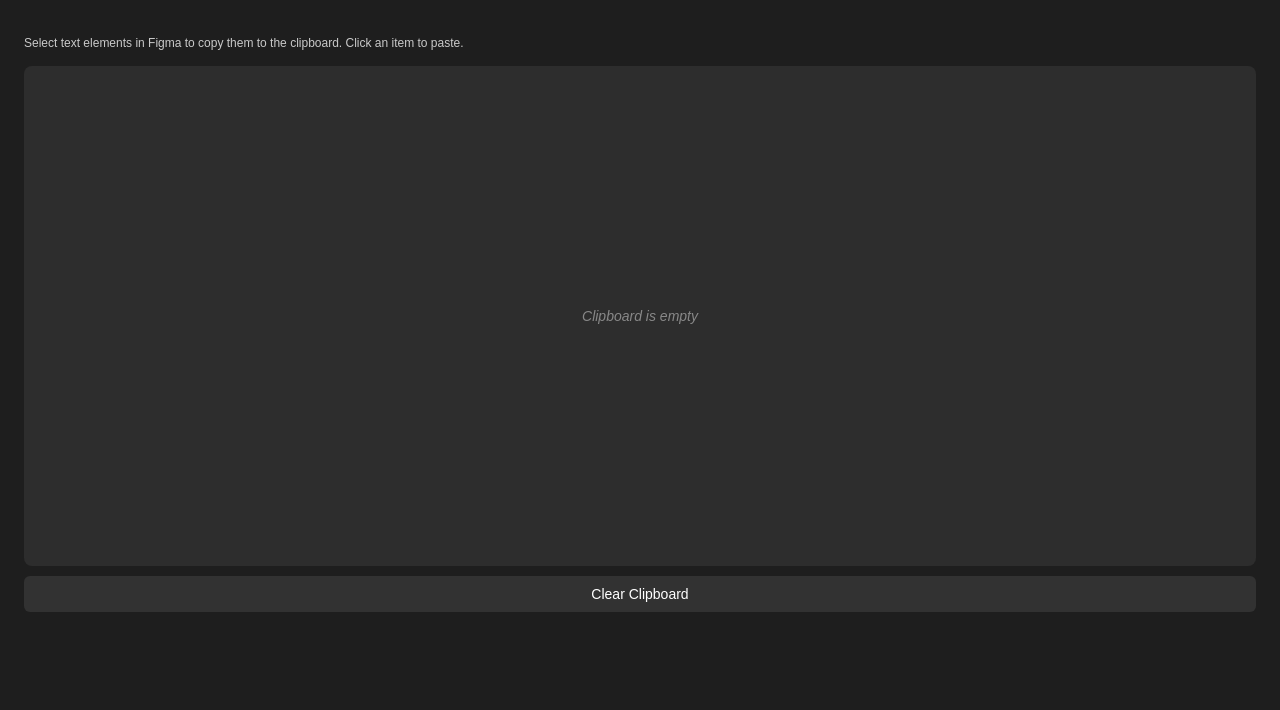
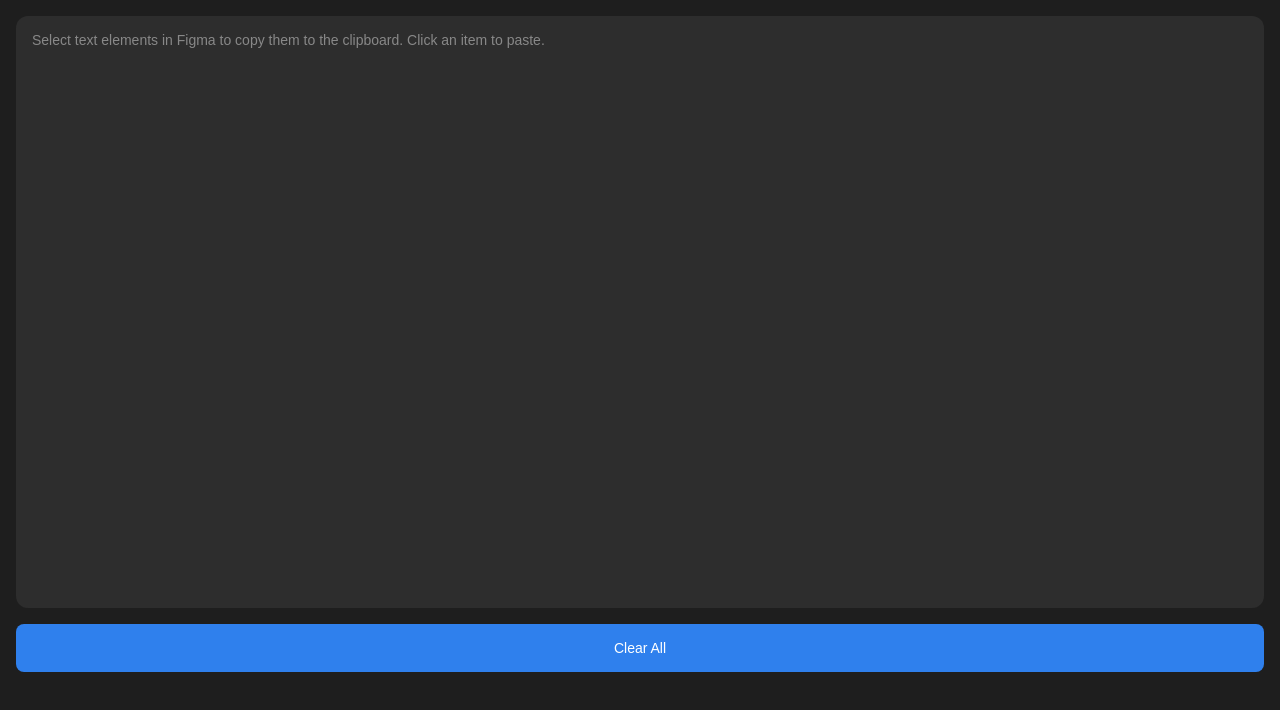
Before and after one commit to Olivesimeon/Multiclip, a website: page ui.html in a window 1280 px wide. Drawn offline with Linux system fonts and the light colour scheme.

Commit message:
UI changes

```diff
--- a/ui.html
+++ b/ui.html
@@ -10,7 +10,7 @@
       color: #FFFFFF; /* Light text */
       font-family: Arial, sans-serif;
       font-size: 14px;
-      padding: 16px;
+      padding: 8px;
       text-align: center;
     }
 
@@ -24,22 +24,21 @@
 
     #clipboard-container {
       background-color: #2D2D2D;
-      border-radius: 8px;
-      padding: 10px;
-      max-height: 60vh;
-      min-height: 60vh; /* Ensure a fixed height */
+      border-radius: 12px;
+      padding: 16px;
+      max-height: 70vh;
+      min-height: 70vh; /* Ensure a fixed height */
       overflow-y: auto;
       text-align: left;
       font-size: 14px;
-      display: flex;
+      display: flexbox;
       flex-direction: column;
-      justify-content: center; /* Center content when empty */
-      align-items: center;
+      justify-content: top; /* Center content when empty */
+      align-items: top;
     }
 
     .clipboard-item {
       padding: 6px;
-      border-bottom: 1px solid #444;
       font-size: 14px;
       white-space: nowrap;
       overflow: hidden;
@@ -53,7 +52,8 @@
       white-space: normal;
       background-color: #3A3A3A;
       padding: 6px;
-      border-radius: 4px;
+      border: 1px solid #3e3e3e;
+      border-radius: 8px;
       position: relative;
       z-index: 10;
     }
@@ -61,35 +61,38 @@
     .empty-placeholder {
       color: #888;
       font-size: 14px;
-      font-style: italic;
-      text-align: center;
+      font-style: normal;
+      text-align: left;
     }
 
     button {
-      background-color: #323232;
+      background-color: #2F80ED;
       color: white;
       border: none;
-      padding: 10px 16px;
-      border-radius: 6px;
+      padding: 16px 16px;
+      border-radius: 8px;
       cursor: pointer;
-      margin-top: 10px;
+      margin-top: 16px;
       font-size: 14px;
       width: 100%;
     }
 
     button:hover {
-      background-color: #5A6268;
+      background-color: #054ead;
     }
   </style>
 </head>
-<body>
-  <p>Select text elements in Figma to copy them to the clipboard. Click an item to paste.</p>
+<body></body>
   <div id="clipboard-container">
-    <span id="emptyMessage" class="empty-placeholder">Clipboard is empty</span>
+    <span id="emptyMessage" class="empty-placeholder">Select text elements in Figma to copy them to the clipboard. Click an item to paste.</span>
   </div>
-  <button id="clearClipboard">Clear Clipboard</button>
+  <button id="clearClipboard">Clear All</button>
 
   <script>
+    function pasteToFigma(content) {
+      parent.postMessage({ pluginMessage: { type: 'paste-text', content } }, '*');
+    }
+
     window.onmessage = (event) => {
       const message = event.data.pluginMessage;
       const container = document.getElementById('clipboard-container');
@@ -102,14 +105,14 @@
                 ${item.length > 100 ? item.substring(0, 100) + '...' : item}
               </div>`
             ).join('')
-          : '<span id="emptyMessage" class="empty-placeholder">Clipboard is empty</span>';
+          : '<span id="emptyMessage" class="empty-placeholder">Select text elements in Figma to copy them to the clipboard. Click to paste.</span>';
       }
     };
 
     document.getElementById('clipboard-container').addEventListener('click', (event) => {
       if (event.target.classList.contains('clipboard-item')) {
         const textToPaste = event.target.getAttribute('data-text');
-        parent.postMessage({ pluginMessage: { type: 'paste-text', text: textToPaste } }, '*');
+        pasteToFigma(textToPaste);
       }
     });
 
```
Also changed, not shown: code.ts (+12 -34 lines).
